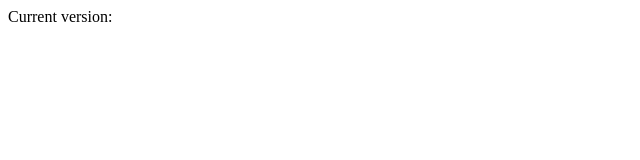
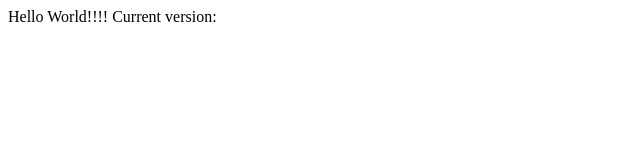
Before and after one commit to junkbin/electron-updater-example, an Electron app: page version.html in a window 1280 px wide. Shown: the whole page, without its empty margins (0-640 px from the left). Drawn offline with Linux system fonts and the light colour scheme; no server answers.

Commit message:
version update.

```diff
--- a/package.json
+++ b/package.json
@@ -1,6 +1,6 @@
 {
   "name": "electron-updater-example",
-  "version": "0.6.3",
+  "version": "0.6.4",
   "main": "main.js",
   "description": "electron-updater example project",
   "author": "Matt Haggard",
--- a/version.html
+++ b/version.html
@@ -4,6 +4,7 @@
   <title>Electron Updater Example</title>
 </head>
 <body>
+  Hello World!!!!
   Current version: <span id="version">vX.Y.Z</span>
   <div id="messages"></div>
 <script>
```
